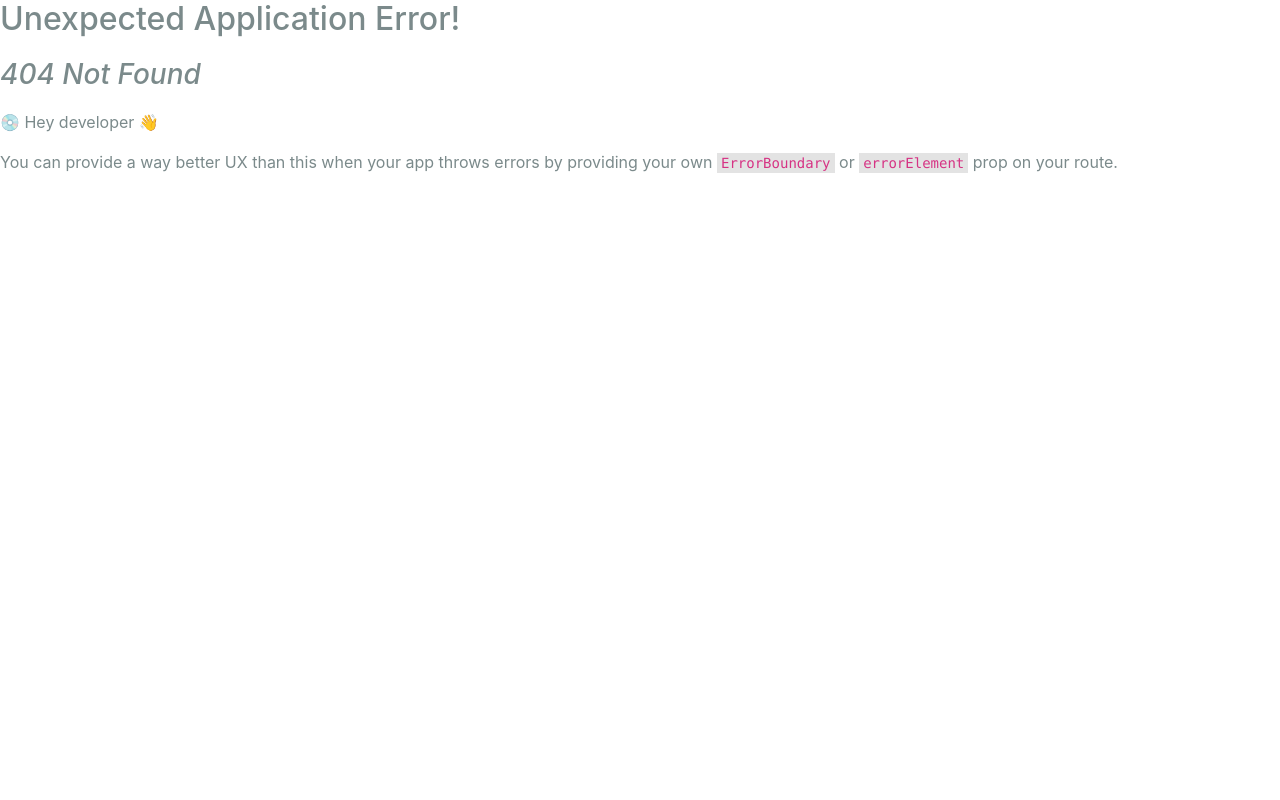
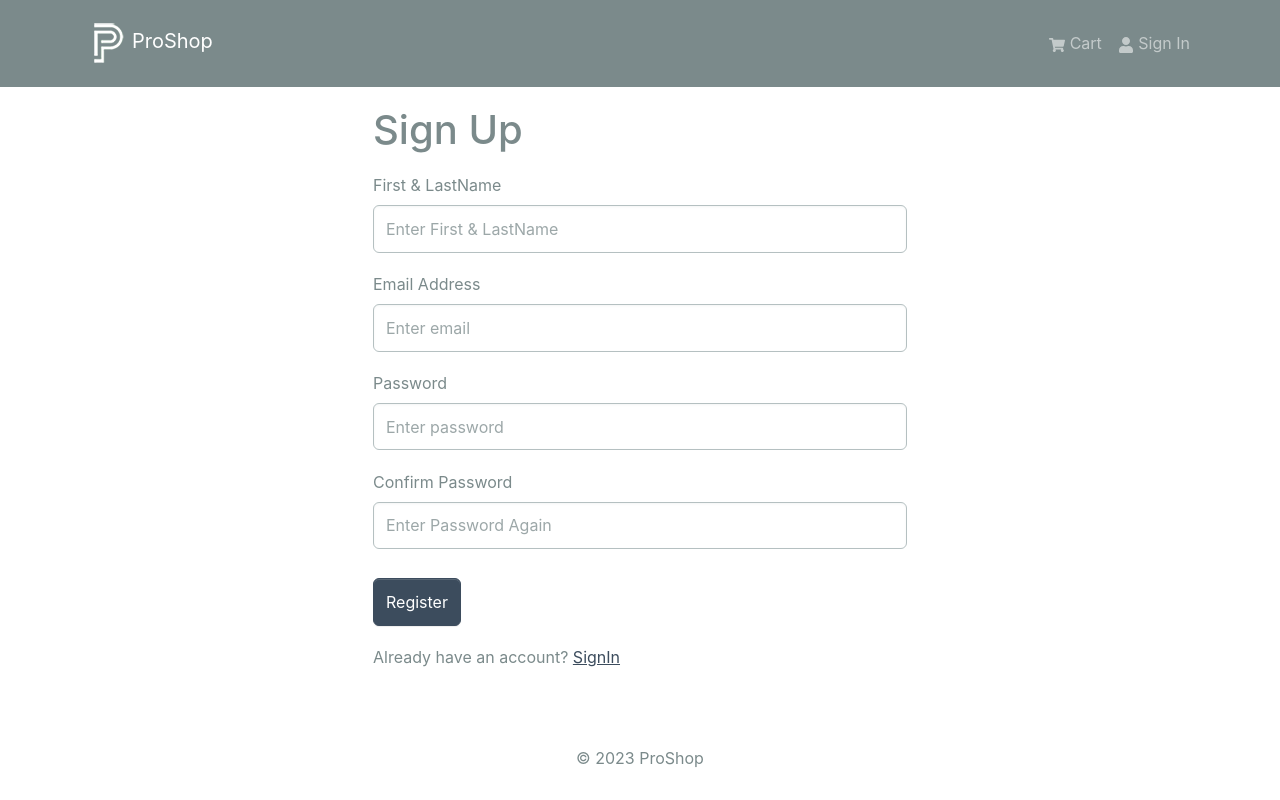
Before and after one commit to SallahTech/proshop-main, a React (Create React App) app in the folder frontend/: page /register in a window 1280 px wide. Before the commit this address had no page. Built offline with nearby package versions, Linux system fonts and the light colour scheme.

Commit message:
added backend user registration and authentication functionality in the frontend

```diff
--- a/frontend/package.json
+++ b/frontend/package.json
@@ -18,6 +18,7 @@
     "react-router-bootstrap": "^0.26.2",
     "react-router-dom": "^6.16.0",
     "react-scripts": "5.0.1",
+    "react-toastify": "^9.1.3",
     "web-vitals": "^2.1.4"
   },
   "scripts": {
--- a/frontend/src/App.js
+++ b/frontend/src/App.js
@@ -2,6 +2,8 @@ import { Outlet } from "react-router-dom";
 import { Container } from "react-bootstrap";
 import Header from "./components/Header";
 import Footer from "./components/Footer";
+import { ToastContainer } from "react-toastify";
+import "react-toastify/dist/ReactToastify.css";
 
 const App = () => {
   return (
@@ -13,6 +15,7 @@ const App = () => {
         </Container>
       </main>
       <Footer />
+      <ToastContainer />
     </>
   );
 };
--- /dev/null
+++ b/frontend/src/components/FormContainer.jsx
@@ -0,0 +1,17 @@
+import { Container, Row, Col } from "react-bootstrap";
+
+import React from "react";
+
+const FormContainer = ({ children }) => {
+  return (
+    <Container>
+      <Row className="justify-content-md-center">
+        <Col xs={12} md={6}>
+          {children}
+        </Col>
+      </Row>
+    </Container>
+  );
+};
+
+export default FormContainer;
--- a/frontend/src/components/Header.jsx
+++ b/frontend/src/components/Header.jsx
@@ -1,11 +1,28 @@
-import { Navbar, Nav, Container, Badge } from "react-bootstrap";
+import { useNavigate } from "react-router-dom";
+import { Navbar, Nav, Container, Badge, NavDropdown } from "react-bootstrap";
 import { FaShoppingCart, FaUser } from "react-icons/fa";
 import { LinkContainer } from "react-router-bootstrap";
 import logo from "../assets/logo.png";
-import { useSelector } from "react-redux";
+import { useSelector, useDispatch } from "react-redux";
+import { useLogoutMutation } from "../slices/usersApiSlice";
+import { logout } from "../slices/authSlice";
 
 const Header = () => {
   const { cartItems } = useSelector((state) => state.cart);
+  const { userInfo } = useSelector((state) => state.auth);
+  const dispatch = useDispatch();
+  const navigate = useNavigate();
+
+  const [logoutApiCall] = useLogoutMutation();
+  const logoutHandler = async () => {
+    try {
+      await logoutApiCall().unwrap();
+      dispatch(logout());
+      navigate("/login");
+    } catch (error) {
+      console.log("error");
+    }
+  };
 
   return (
     <header>
@@ -30,11 +47,22 @@ const Header = () => {
                   )}
                 </Nav.Link>
               </LinkContainer>
-              <LinkContainer to="/login">
-                <Nav.Link>
-                  <FaUser /> Sign In
-                </Nav.Link>
-              </LinkContainer>
+              {userInfo ? (
+                <NavDropdown title={userInfo.name} id="username">
+                  <LinkContainer to="/profile">
+                    <NavDropdown.Item>Profile</NavDropdown.Item>
+                  </LinkContainer>
+                  <NavDropdown.Item onClick={logoutHandler}>
+                    Logout
+                  </NavDropdown.Item>
+                </NavDropdown>
+              ) : (
+                <LinkContainer to="/login">
+                  <Nav.Link>
+                    <FaUser /> Sign In
+                  </Nav.Link>
+                </LinkContainer>
+              )}
             </Nav>
           </Navbar.Collapse>
         </Container>
--- a/frontend/src/index.js
+++ b/frontend/src/index.js
@@ -9,13 +9,15 @@ import {
   RouterProvider,
 } from "react-router-dom";
 import "./assets/styles/bootstrap.custom.css";
-import "./index.css";
-import "./assets/styles/index.css";
 import App from "./App";
 import reportWebVitals from "./reportWebVitals";
 import HomeScreen from "./screens/HomeScreen";
 import ProductScreen from "./screens/ProductScreen";
 import CartScreen from "./screens/CartScreen";
+import LoginScreen from "./screens/LoginScreen";
+import "./index.css";
+import "./assets/styles/index.css";
+import RegisterScreen from "./screens/RegisterScreen";
 
 const router = createBrowserRouter(
   createRoutesFromElements(
@@ -23,6 +25,8 @@ const router = createBrowserRouter(
       <Route index={true} path="/" element={<HomeScreen />} />
       <Route path="/product/:id" element={<ProductScreen />} />
       <Route path="/cart" element={<CartScreen />} />
+      <Route path="/login" element={<LoginScreen />} />
+      <Route path="/register" element={<RegisterScreen />} />
     </Route>
   )
 );
--- /dev/null
+++ b/frontend/src/screens/LoginScreen.jsx
@@ -0,0 +1,92 @@
+import React, { useState, useEffect } from "react";
+import { Link, useLocation, useNavigate } from "react-router-dom";
+import { useDispatch, useSelector } from "react-redux";
+import { Form, Button, Row, Col } from "react-bootstrap";
+import FormContainer from "../components/FormContainer";
+import Loader from "../components/Loader";
+import { useLoginMutation } from "../slices/usersApiSlice";
+import { setCredentials } from "../slices/authSlice";
+import { toast } from "react-toastify";
+
+const LoginScreen = () => {
+  const [email, setEmail] = useState("");
+  const [password, setPassword] = useState("");
+
+  const dispatch = useDispatch();
+  const navigate = useNavigate();
+
+  const [login, { isLoading }] = useLoginMutation();
+
+  const { userInfo } = useSelector((state) => state.auth);
+
+  const { search } = useLocation();
+
+  const sp = new URLSearchParams(search);
+  const redirect = sp.get("redirect") || "/";
+
+  useEffect(() => {
+    if (userInfo) {
+      navigate(redirect);
+    }
+  }, [userInfo, redirect, navigate]);
+
+  const submitHandler = async (e) => {
+    e.preventDefault();
+    try {
+      const res = await login({ email, password }).unwrap();
+      dispatch(setCredentials({ ...res }));
+      navigate(redirect);
+      toast.success("Login successful");
+    } catch (error) {
+      toast.error(error.data?.message || error.error);
+    }
+  };
+
+  return (
+    <FormContainer>
+      <h1>Sign In</h1>
+      <Form onSubmit={submitHandler}>
+        <Form.Group controlId="email" className="my-3">
+          <Form.Label>Email Address</Form.Label>
+          <Form.Control
+            type="email"
+            placeholder="Enter email"
+            value={email}
+            onChange={(e) => setEmail(e.target.value)}
+          ></Form.Control>
+        </Form.Group>
+
+        <Form.Group controlId="password" className="my-3">
+          <Form.Label>Password</Form.Label>
+          <Form.Control
+            type="password"
+            placeholder="Enter password"
+            value={password}
+            onChange={(e) => setPassword(e.target.value)}
+          ></Form.Control>
+        </Form.Group>
+
+        <Button
+          type="submit"
+          variant="primary"
+          className="mt-2"
+          disabled={isLoading}
+        >
+          Sign In
+        </Button>
+        {isLoading && <Loader />}
+      </Form>
+
+      <Row className="py-3">
+        <Col>
+          New Customer?{" "}
+          <Link to={redirect ? `/register?redirect=${redirect}` : "/register"}>
+            Register
+          </Link>
+        </Col>
+      </Row>
+    </FormContainer>
+  );
+};
+
+export default LoginScreen;
--- /dev/null
+++ b/frontend/src/screens/RegisterScreen.jsx
@@ -0,0 +1,116 @@
+import React, { useState, useEffect } from "react";
+import { Link, useLocation, useNavigate } from "react-router-dom";
+import { useDispatch, useSelector } from "react-redux";
+import { Form, Button, Row, Col } from "react-bootstrap";
+import FormContainer from "../components/FormContainer";
+import Loader from "../components/Loader";
+import { useRegisterMutation } from "../slices/usersApiSlice";
+import { setCredentials } from "../slices/authSlice";
+import { toast } from "react-toastify";
+
+const RegisterScreen = () => {
+  const [email, setEmail] = useState("");
+  const [name, setName] = useState("");
+  const [password, setPassword] = useState("");
+  const [confirmPassword, setConfirmPassword] = useState("");
+
+  const dispatch = useDispatch();
+  const navigate = useNavigate();
+
+  const [register, { isLoading }] = useRegisterMutation();
+
+  const { userInfo } = useSelector((state) => state.auth);
+
+  const { search } = useLocation();
+
+  const sp = new URLSearchParams(search);
+  const redirect = sp.get("redirect") || "/";
+
+  useEffect(() => {
+    if (userInfo) {
+      navigate(redirect);
+    }
+  }, [userInfo, redirect, navigate]);
+
+  const submitHandler = async (e) => {
+    e.preventDefault();
+    if (password !== confirmPassword) {
+      toast.error("Passwords do not match");
+    } else {
+      try {
+        const res = await register({ name, email, password }).unwrap();
+        dispatch(setCredentials({ ...res }));
+        navigate(redirect);
+        toast.success("Register successful");
+      } catch (error) {
+        toast.error(error.data?.message || error.error);
+      }
+    }
+  };
+
+  return (
+    <FormContainer>
+      <h1>Sign Up</h1>
+      <Form onSubmit={submitHandler}>
+        <Form.Group controlId="name" className="my-3">
+          <Form.Label>First & LastName</Form.Label>
+          <Form.Control
+            type="text"
+            placeholder="Enter First & LastName"
+            value={name}
+            onChange={(e) => setName(e.target.value)}
+          ></Form.Control>
+        </Form.Group>
+        <Form.Group controlId="email" className="my-3">
+          <Form.Label>Email Address</Form.Label>
+          <Form.Control
+            type="email"
+            placeholder="Enter email"
+            value={email}
+            onChange={(e) => setEmail(e.target.value)}
+          ></Form.Control>
+        </Form.Group>
+
+        <Form.Group controlId="password" className="my-3">
+          <Form.Label>Password</Form.Label>
+          <Form.Control
+            type="password"
+            placeholder="Enter password"
+            value={password}
+            onChange={(e) => setPassword(e.target.value)}
+          ></Form.Control>
+        </Form.Group>
+        <Form.Group controlId="confirmPassword" className="my-3">
+          <Form.Label>Confirm Password</Form.Label>
+          <Form.Control
+            type="password"
+            placeholder="Enter Password Again"
+            value={confirmPassword}
+            onChange={(e) => setConfirmPassword(e.target.value)}
+          ></Form.Control>
+        </Form.Group>
+
+        <Button
+          type="submit"
+          variant="primary"
+          className="mt-2"
+          disabled={isLoading}
+        >
+          Register
+        </Button>
+        {isLoading && <Loader />}
+      </Form>
+
+      <Row className="py-3">
+        <Col>
+          Already have an account?{" "}
+          <Link to={redirect ? `/login?redirect=${redirect}` : "/login"}>
+            SignIn
+          </Link>
+        </Col>
+      </Row>
+    </FormContainer>
+  );
+};
+
+export default RegisterScreen;
--- /dev/null
+++ b/frontend/src/slices/authSlice.js
@@ -0,0 +1,25 @@
+import { createSlice } from "@reduxjs/toolkit";
+
+const initialState = {
+  userInfo: localStorage.getItem("userInfo")
+    ? JSON.parse(localStorage.getItem("userInfo"))
+    : null,
+};
+
+const authSlice = createSlice({
+  name: "auth",
+  initialState,
+  reducers: {
+    setCredentials: (state, action) => {
+      state.userInfo = action.payload;
+      localStorage.setItem("userInfo", JSON.stringify(action.payload));
+    },
+    logout: (state) => {
+      state.userInfo = null;
+      localStorage.removeItem("userInfo");
+    },
+  },
+});
+
+export const { setCredentials, logout } = authSlice.actions;
+export default authSlice.reducer;
--- /dev/null
+++ b/frontend/src/slices/usersApiSlice.js
@@ -0,0 +1,30 @@
+import { USERS_URL } from "../constants";
+import { apiSlice } from "./apiSlice";
+
+export const usersApiSlice = apiSlice.injectEndpoints({
+  endpoints: (builder) => ({
+    login: builder.mutation({
+      query: (payload) => ({
+        url: `${USERS_URL}/auth`,
+        body: payload,
+        method: "POST",
+      }),
+    }),
+    register: builder.mutation({
+      query: (payload) => ({
+        url: `${USERS_URL}`,
+        body: payload,
+        method: "POST",
+      }),
+    }),
+    logout: builder.mutation({
+      query: () => ({
+        url: `${USERS_URL}/logout`,
+        method: "POST",
+      }),
+    }),
+  }),
+});
+
+export const { useLoginMutation, useLogoutMutation, useRegisterMutation } =
+  usersApiSlice;
--- a/frontend/src/store.js
+++ b/frontend/src/store.js
@@ -1,11 +1,13 @@
 import { configureStore } from "@reduxjs/toolkit";
 import { apiSlice } from "./slices/apiSlice";
 import cartSliceReducer from "./slices/cartSlice";
+import authSliceReducer from "./slices/authSlice";
 
 const store = configureStore({
   reducer: {
     [apiSlice.reducerPath]: apiSlice.reducer,
     cart: cartSliceReducer,
+    auth: authSliceReducer,
   },
   middleware: (getDefaultMiddleware) =>
     getDefaultMiddleware().concat(apiSlice.middleware),
```
Also changed, not shown: 1 other file (tests, documents, lock files or other folders).
